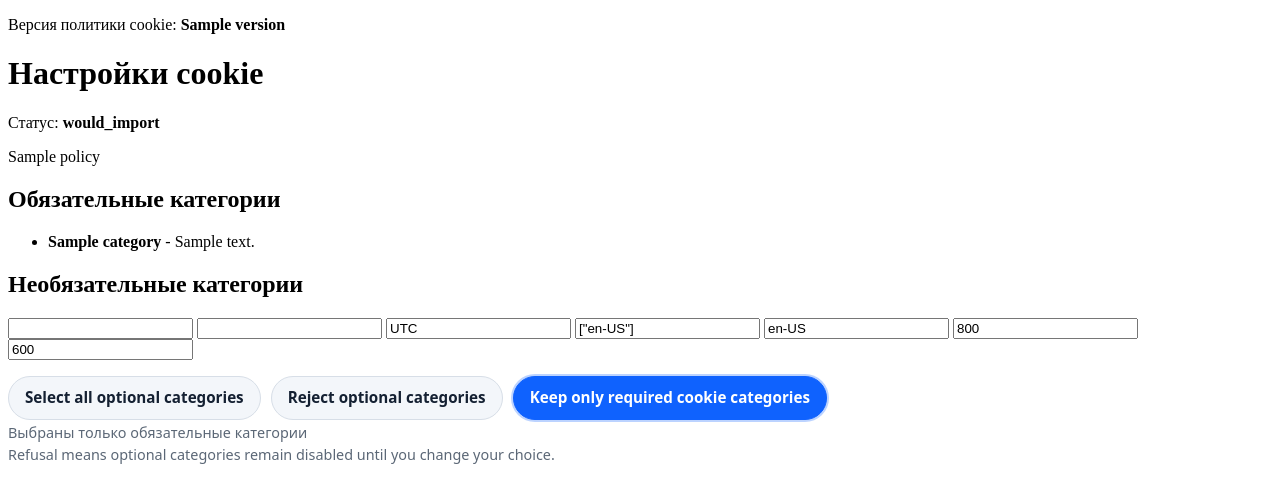
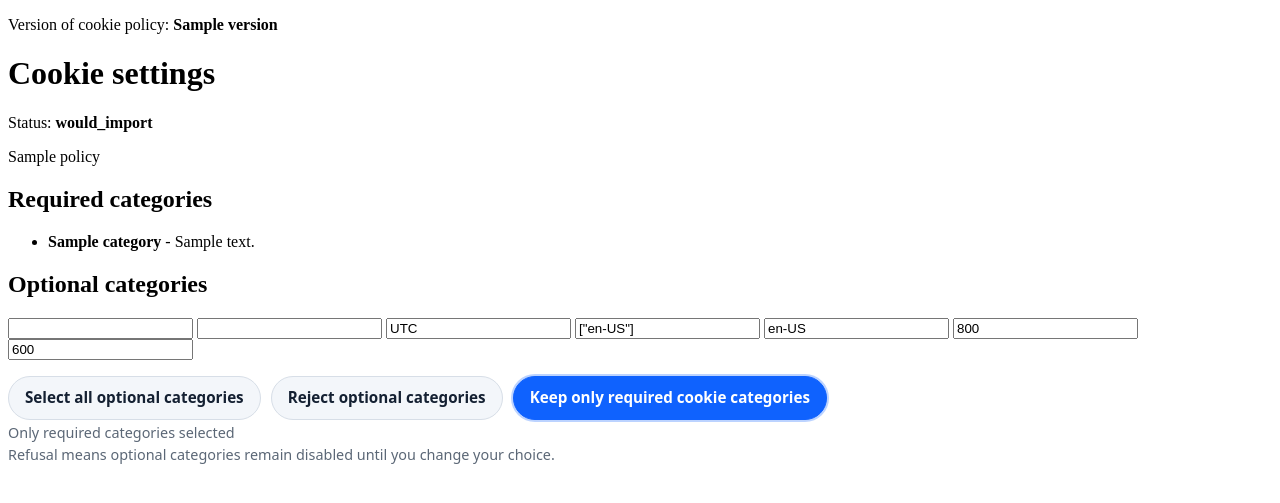
Before and after one commit to kroxiksut/django-152fz-consent, a Django app: template src/django_cookies_152fz/templates/django_cookies_152fz/cookie_preferences.html in a window 1280 px wide. Shown: the top 503 px of the page. Run offline with Django 5.2, Linux system fonts and the light colour scheme; the template is opened without the code that fills it: most values are stand-ins (such as "Sample title", 1, 10 or a date in 2020); form fields are guessed from the names that the template uses; parts of the project's set-up code (start-up, migrations or seed data) failed here and were passed over.

Commit message:
fix html

```diff
--- a/src/django_cookies_152fz/templates/django_cookies_152fz/includes/cookie_preferences_content.html
+++ b/src/django_cookies_152fz/templates/django_cookies_152fz/includes/cookie_preferences_content.html
@@ -3,25 +3,25 @@
   class="cookie-preferences"
   data-cookie-choice-root
   data-cookie-choice-mode="preferences"
-  data-cookie-choice-all-label="{% trans 'Все необязательные категории включены' %}"
-  data-cookie-choice-reject-label="{% trans 'Отказ от необязательных категорий' %}"
-  data-cookie-choice-required-label="{% trans 'Выбраны только обязательные категории' %}"
-  data-cookie-choice-custom-label="{% trans 'Выбраны отдельные категории' %}"
+  data-cookie-choice-all-label="{% trans 'All optional categories are enabled' %}"
+  data-cookie-choice-reject-label="{% trans 'Reject optional categories' %}"
+  data-cookie-choice-required-label="{% trans 'Only required categories selected' %}"
+  data-cookie-choice-custom-label="{% trans 'Selected categories' %}"
   data-cookie-choice-initial-state="{{ banner_state.default_choice_action|default:'' }}"
 >
   {% block cookie_preferences_header %}
   <header>
     {% trans "no decision" as cookie_no_decision_text %}
     <p>
-      {% trans "Версия политики cookie" %}: <strong>{{ policy.version }}</strong>
+      {% trans "Version of cookie policy" %}: <strong>{{ policy.version }}</strong>
     </p>
-    <h1>{% trans "Настройки cookie" %}</h1>
+    <h1>{% trans "Cookie settings" %}</h1>
     <p>
-      {% trans "Статус" %}: <strong>{{ status_info.status|default:cookie_no_decision_text }}</strong>
+      {% trans "Status" %}: <strong>{{ status_info.status|default:cookie_no_decision_text }}</strong>
     </p>
     {% if status_info.requires_reconsent %}
     <p>
-      {% trans "Обновите выбор категорий cookie: опубликована новая редакция политики cookie." %}
+      {% trans "Update your cookie category choice: a new cookie policy revision has been published." %}
     </p>
     {% endif %}
   </header>
@@ -35,14 +35,14 @@
 
   {% block cookie_preferences_required %}
   <section class="cookie-required">
-    <h2>{% trans "Обязательные категории" %}</h2>
+    <h2>{% trans "Required categories" %}</h2>
     <ul>
       {% for category in required_categories %}
       <li>
         <strong>{{ category.title }}</strong>{% if category.description %} - {{ category.description }}{% endif %}
       </li>
       {% empty %}
-      <li>{% trans "Нет обязательных категорий." %}</li>
+      <li>{% trans "No required categories." %}</li>
       {% endfor %}
     </ul>
   </section>
@@ -50,7 +50,7 @@
 
   {% block cookie_preferences_optional %}
   <section class="cookie-optional">
-    <h2>{% trans "Необязательные категории" %}</h2>
+    <h2>{% trans "Optional categories" %}</h2>
     <form method="post" data-cookie-audit-form data-cookie-preferences-form>
       {% csrf_token %}
       {% if preferences_form.non_field_errors %}
@@ -136,7 +136,7 @@
       {% endfor %}
 
       {% if preferences_has_optional_categories %}
-      <button type="submit" name="banner_action" value="save_custom">{% trans "Сохранить настройки cookie" %}</button>
+      <button type="submit" name="banner_action" value="save_custom">{% trans "Save cookie settings" %}</button>
       {% endif %}
       {% endif %}
     </form>
```
Also changed, not shown: demo/django5/db.sqlite3, src/django_cookies_152fz/locale/ru/LC_MESSAGES/django.po, 2 other files.
